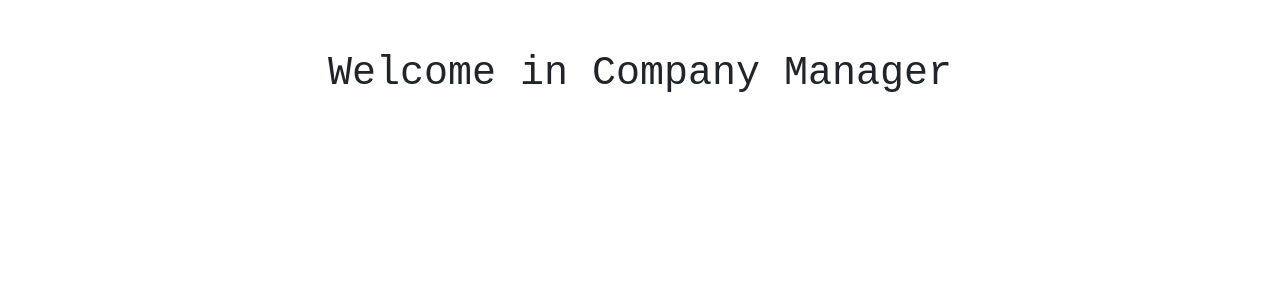
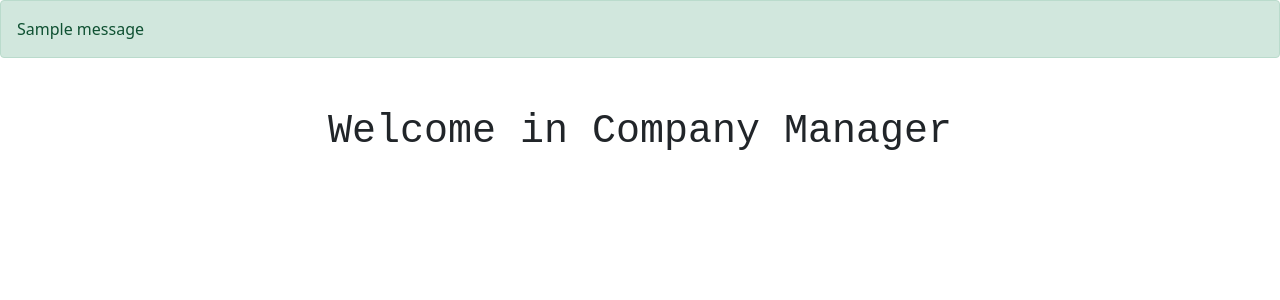
Before and after one commit to marketulinek/czechitas-django-1, a Django app: template company_manager/crm/templates/index.html in a window 1280 px wide. Shown: the part 63-363 px from the top of the page. Run offline with Django 3.2, Linux system fonts and the light colour scheme; the template is opened without the code that fills it, so the values that code supplies are empty; tables that the repository leaves empty hold one stand-in row (values such as "Sample post"); one stand-in notice (Sample message) is shown.

Commit message:
Added success messages

```diff
--- a/company_manager/crm/templates/base.html
+++ b/company_manager/crm/templates/base.html
@@ -89,6 +89,12 @@
         </div>
       </nav>
 
+    {% if messages %}
+      {% for message in messages %}
+        <div class="alert alert-success" role="alert">{{ message }}</div>
+      {% endfor %}
+    {% endif %}
+
     {% block content %}
 
     {% endblock %}
--- a/company_manager/crm/views.py
+++ b/company_manager/crm/views.py
@@ -2,6 +2,7 @@ from django.views.generic import CreateView, ListView, TemplateView, UpdateView
 import crm.models as models
 from django.urls import reverse_lazy
 from django.contrib.auth.mixins import LoginRequiredMixin, PermissionRequiredMixin
+from django.contrib.messages.views import SuccessMessageMixin
 
 class IndexView(TemplateView):
     template_name = 'index.html'
@@ -29,10 +30,11 @@ class OpportunityListView(ListView):
     template_name = 'opportunity/list.html'
     fields = ['company', 'sales_manager', 'primary_contact', 'description']
 
-class EmployeeUpdateView(LoginRequiredMixin, UpdateView):
+class EmployeeUpdateView(LoginRequiredMixin, SuccessMessageMixin, UpdateView):
     fields = ['department']
     template_name = 'employee/update_employee.html'
     success_url = reverse_lazy('index')
+    success_message = 'Data was updated successfully'
 
     def get_object(self, queryset=None):
         return self.request.user.employee
```
